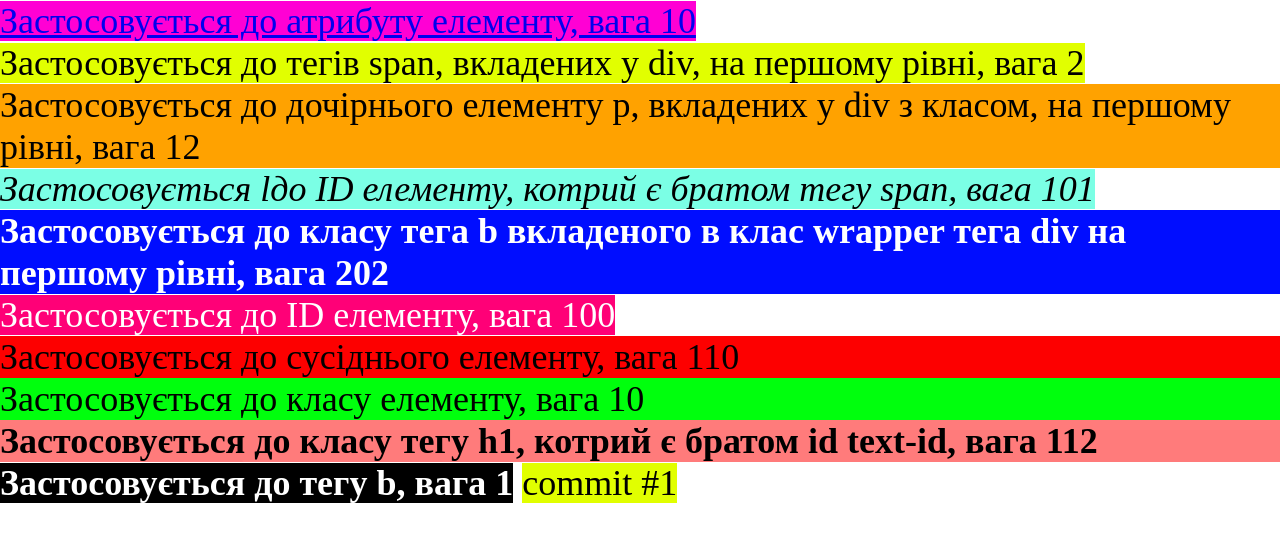
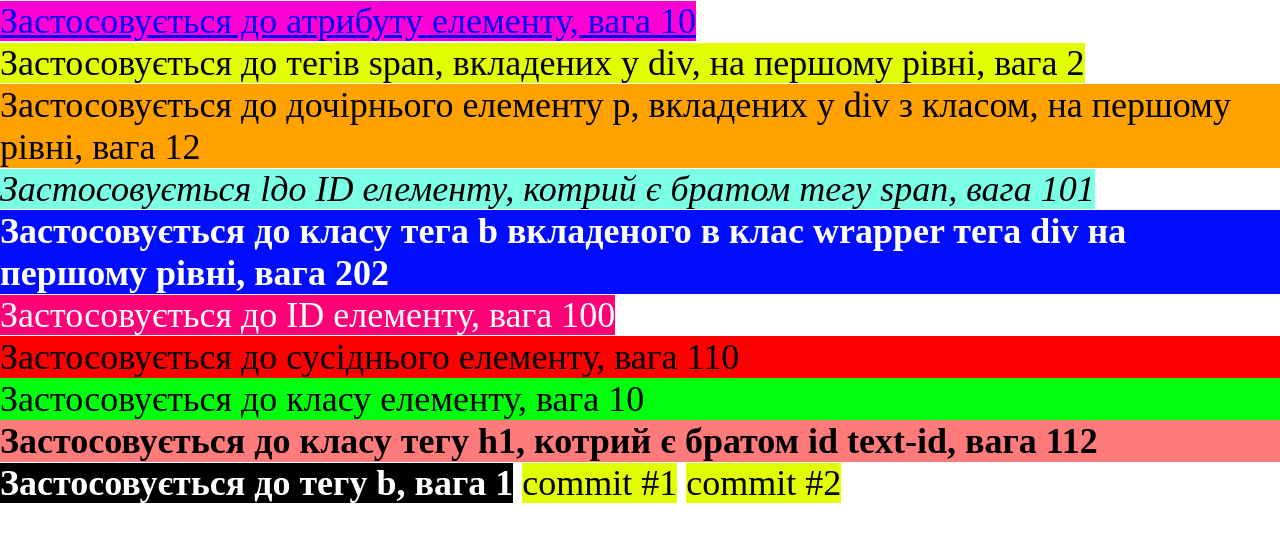
Before and after one commit to OL-Rog/hillel-lesson5, a plain HTML site: page index.html in a window 1280 px wide. Drawn offline with Linux system fonts and the light colour scheme.

Commit message:
Create the second  commit with a tag span

```diff
--- a/index.html
+++ b/index.html
@@ -25,6 +25,7 @@
     <h4 class="little-title">Застосовується до класу тегу h1, котрий є братом id text-id, вага 112</h4>
     <b>Застосовується до тегу b, вага 1</b>
     <span>commit #1</span>
+    <span>commit #2</span>
   </div>
 </body>
 
```
